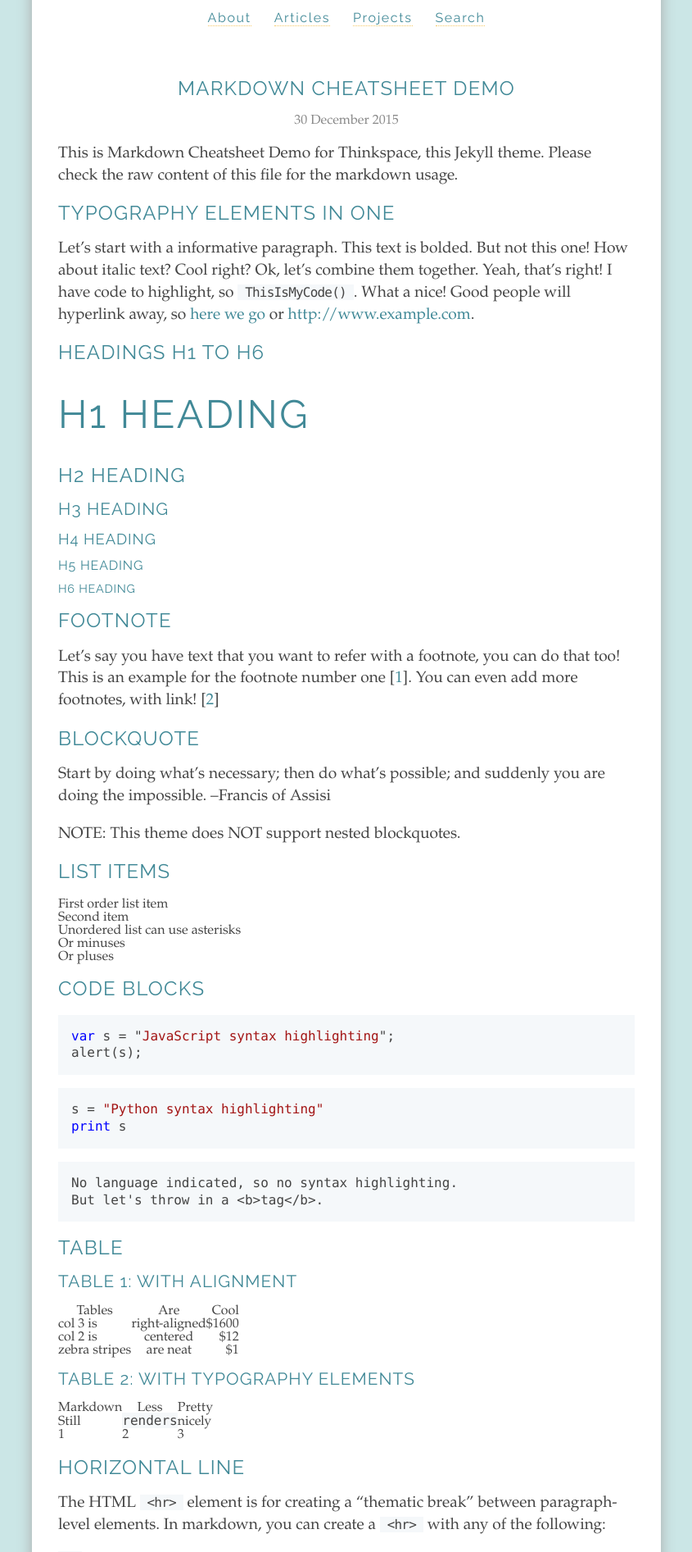
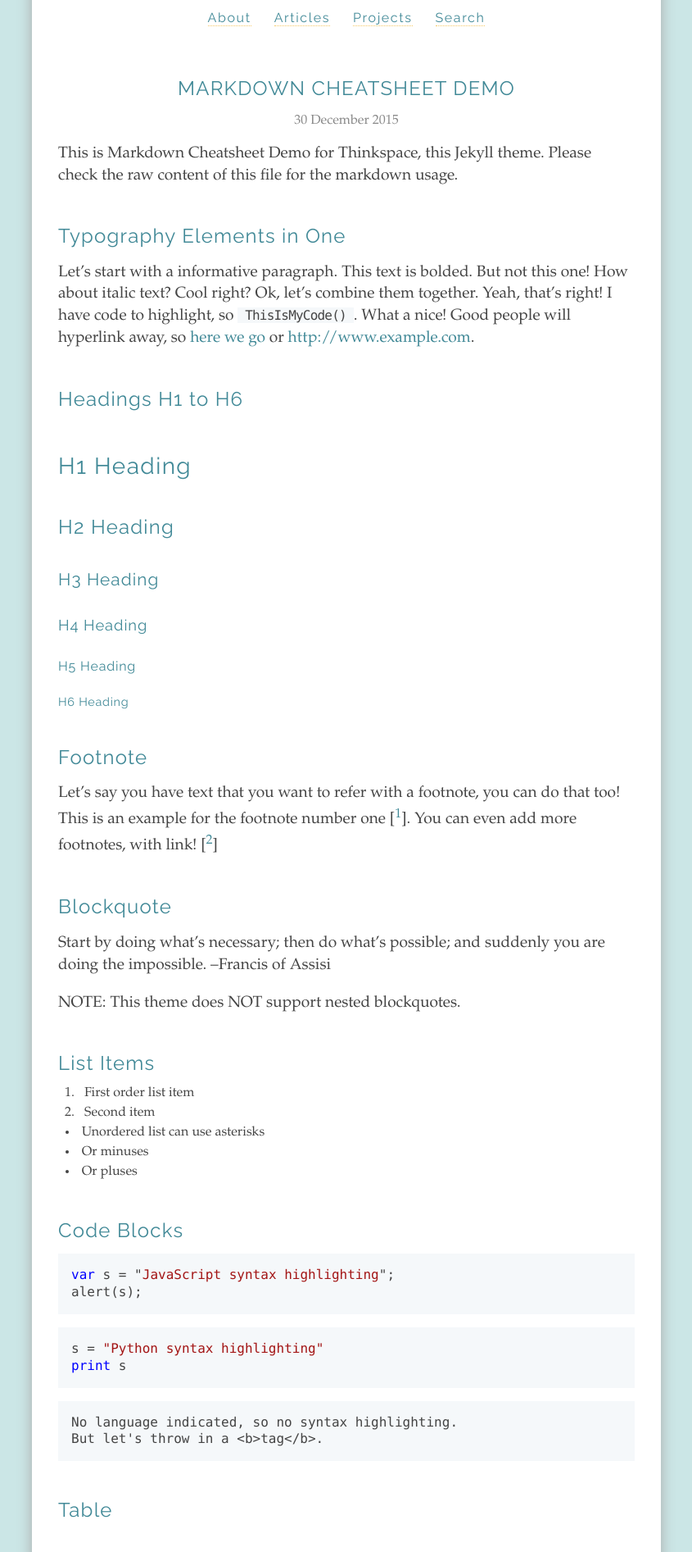
Before and after one commit to Selbosh/old-jekyll, a Jekyll site: the page built from _posts/2015-12-30-markdown-cheatsheet-demo.md, in a window 1280 px wide. Shown: the part 355-2248 px from the top of the page at 82% size, without its empty margins (217-1062 px from the left). Built offline with Jekyll 4.4.1, drawn with Linux system fonts in a browser that asks for light colours; some web fonts are replaced.

Commit message:
Add list styling and some tweaks to headers

```diff
--- a/_includes/head.html
+++ b/_includes/head.html
@@ -1,5 +1,5 @@
 <head>
-  <meta charset="utf-8">
+  <meta http-equiv="Content-Type" content="text/html" charset="utf-8">
   <meta name="viewport" content="width=device-width, initial-scale=1.0">
   <title>
     {% if page.title %}
--- a/_sass/_typography.scss
+++ b/_sass/_typography.scss
@@ -33,20 +33,29 @@ a {
   font-family: $face-headings;//$face-display;
   color: $colour-header;
   font-weight: normal;//bold;
-  text-transform: uppercase;
   letter-spacing: 0.05em;
-  margin: .81em 0;
+  margin: 2em 0 0.5em;
 }
 
-@each $header, $size in (h1: 3rem, h2: 1.5rem, h3: 1.3rem, h4: 1.15rem, h5: 1.0rem, h6: 0.9rem) {
+@each $header, $size in (h1: 1.75rem, h2: 1.5rem, h3: 1.3rem, h4: 1.15rem, h5: 1.0rem, h6: 0.9rem) {
   #{$header} {
     @extend %header-text;
     font-size: $size;
   }
 }
 
+// Post titles only
+article header h2 {
+  @extend %header-text;
+  text-transform: uppercase;
+  margin: .81em 0;
+  border: none;
+}
+
+// Masthead
 header#masthead {
-  h1 {
+  h1 { // 'Name of site' text
+    border: none;
     font: italic normal 5rem $face-display;
     text-transform: none;
     letter-spacing: normal;
@@ -54,13 +63,14 @@ header#masthead {
       color:inherit; // Disable overlay highlight for masthead
     }
   }
-  aside {
+  aside { // Tagline underneath logo
     font-size: 1.5rem;
     font-style: italic;
     color: $colour-meta;
   }
 }
 
+// Main navigation menu
 nav {
   a {
     border-bottom: 1px dotted $colour-accent;
@@ -70,6 +80,7 @@ nav {
   }
 }
 
+// Code blocks and teletype
 code, pre {
   font-family: Consolas, "Liberation Mono", Menlo, Courier, monospace;
   background-color: #f5f8fa;
@@ -91,14 +102,46 @@ p>code { // In-line code only
   }
 }
 
+// Post date info at top of articles
 article footer {
   display: inline-block;
   color: $colour-meta;
 }
 
+// Footer and copyright information
 footer#footer {
   color: $colour-meta;
   text-transform: uppercase;
   font: normal 0.8rem $face-headings;
   letter-spacing: 0.05em;
 }
+
+// Superscripts and subscripts
+sup, sub { font-size: smaller; }
+sup { vertical-align: super; }
+sub { vertical-align: sub; }
+
+// Lists, lists of lists and lists of lists of lists
+ol, ul {
+  list-style-position: outside;
+  margin-left: 1.5rem;
+  line-height: 1.5;
+}
+
+ol {
+  list-style-type: decimal;
+  li { padding-left: .5rem; }
+  ol { list-style-type: lower-alpha;
+    ol { list-style-type: lower-roman;
+    }
+  }
+}
+
+ul {
+  list-style-type: disc;
+  li { padding-left: .3rem; }
+  ul { list-style-type: square;
+    ul { list-style-type: circle;
+    }
+  }
+}
```
Also changed, not shown: _posts/2016-08-21-lists.md (added, +43 -0 lines).
